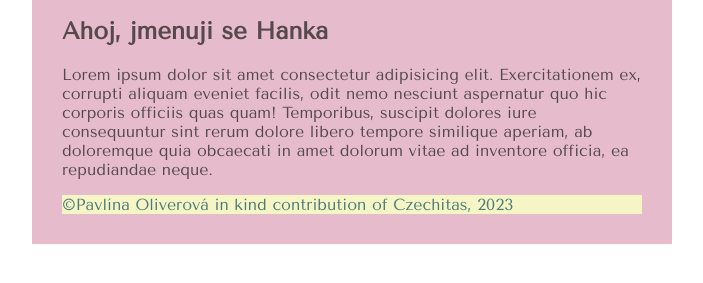
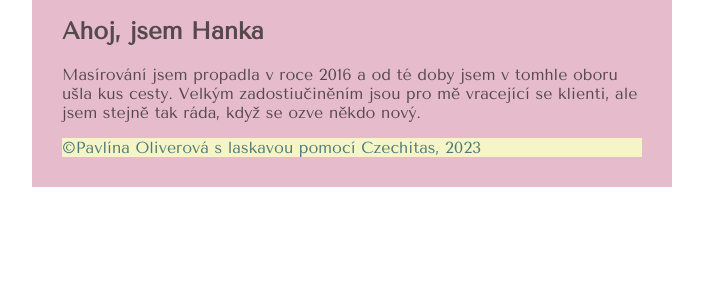
Before and after one commit to PavlinaOliverova/PROJEKT-Zaverecny, an Eleventy site: page index.html in a window 1280 px wide. Shown: the part 385-668 px from the top of the page, without its empty margins (288-991 px from the left). Built offline with nearby package versions, Linux system fonts and the light colour scheme; Eleventy itself is replaced by a stand-in of ours; files that its build step writes are made by us from their sources.

Commit message:
Menu done

```diff
--- a/index.html
+++ b/index.html
@@ -29,7 +29,7 @@
         <header class="header">
 
             <button class="button">
-				<a href="/kontakt/">Objednat se
+				<a class="button__link" href="/kontakt/">Objednat se
                 </a>
 			</button>
 
@@ -870,8 +870,8 @@
 
                 <div class="box__content">
 
-                    <h2>Ahoj, jmenuji se Hanka</h2>
-                    <p> Lorem ipsum dolor sit amet consectetur adipisicing elit. Exercitationem ex, corrupti aliquam eveniet facilis, odit nemo nesciunt aspernatur quo hic corporis officiis quas quam! Temporibus, suscipit dolores iure consequuntur sint rerum dolore libero tempore similique aperiam, ab doloremque quia obcaecati in amet dolorum vitae ad inventore officia, ea repudiandae neque.</p>
+                    <h2>Ahoj, jsem Hanka</h2>
+                    <p>Masírování jsem propadla v roce 2016 a od té doby jsem v tomhle oboru ušla kus cesty. Velkým zadostiučiněním jsou pro mě vracející se klienti, ale jsem stejně tak ráda, když se ozve někdo nový. </p>
 
                 </div>
 
@@ -884,7 +884,7 @@
         <!-- Patička -->
         <footer class="footer">
 
-            &copy;Pavlína Oliverová in kind contribution of Czechitas, 2023
+            &copy;Pavlína Oliverová s laskavou pomocí Czechitas, 2023
 
 
         </footer>
```
